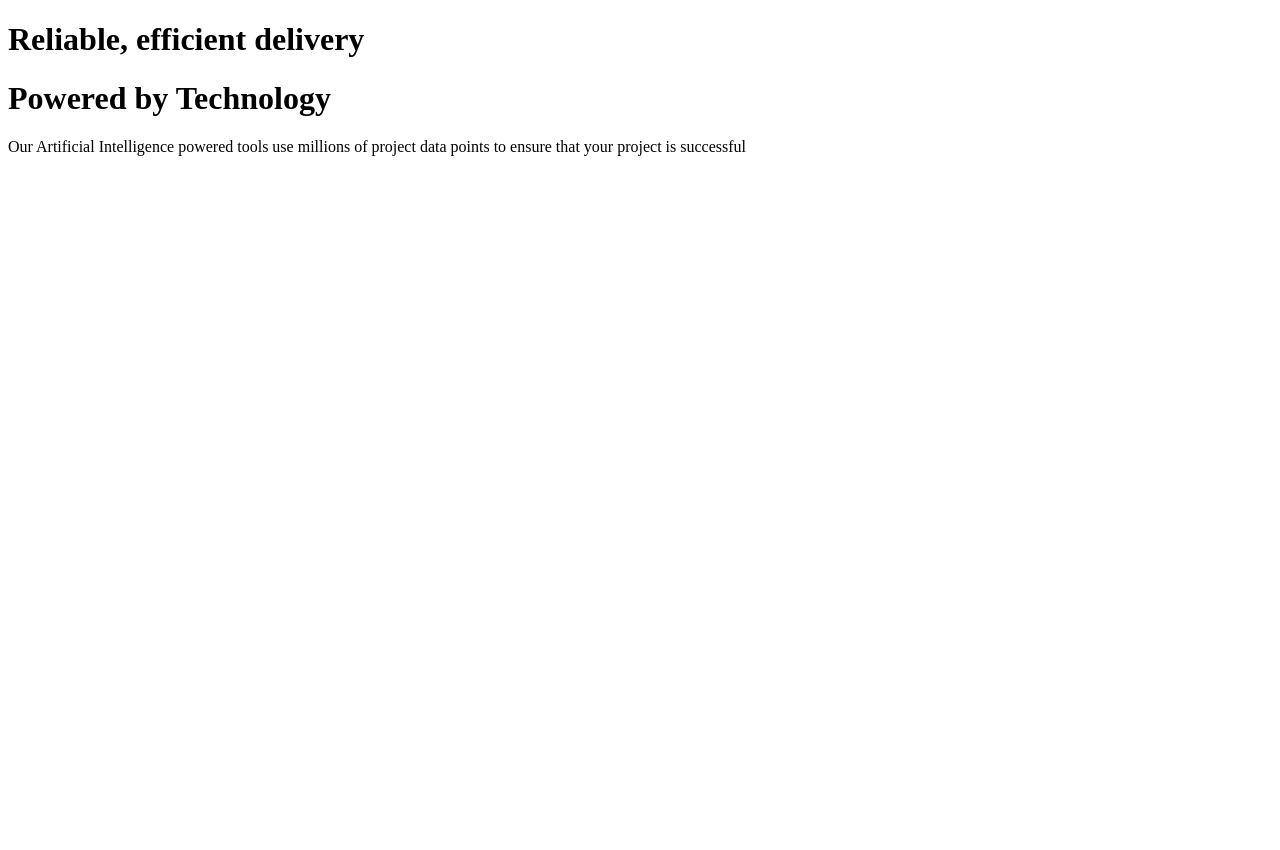
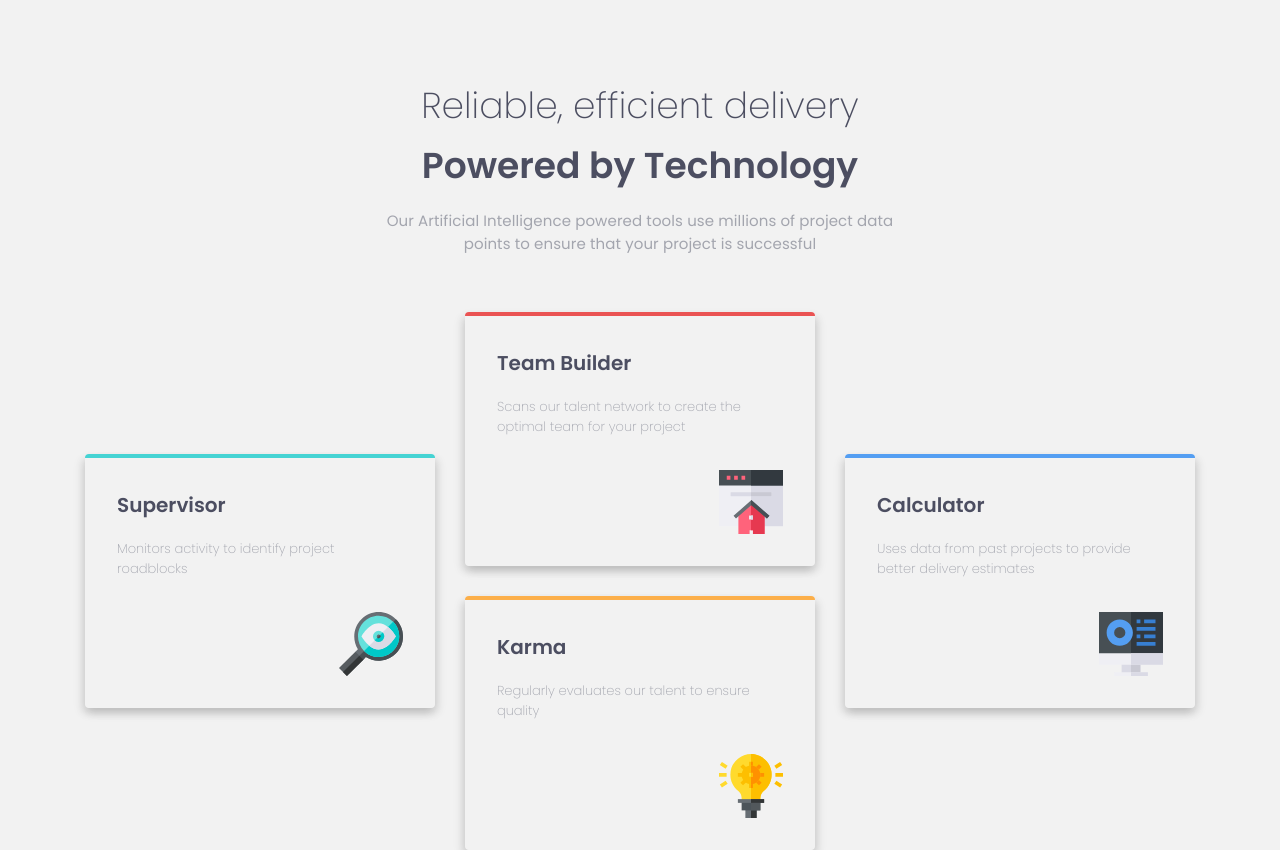
Before and after one commit to AdamullaOsas/FourCardFeature, a plain HTML site: page index.html in a window 1280 px wide. Before the commit the page ends 800 px from the top, so only its background shows below. Drawn offline with Linux system fonts and the light colour scheme.

Commit message:
finished(?)

```diff
--- a/index.html
+++ b/index.html
@@ -4,25 +4,57 @@
         <meta charset="UTF-8" />
         <meta name="viewport" content="width=device-width, initial-scale=1.0" />
 
-        <link rel="stylesheet" href="style.css" />
+        <link rel="preconnect" href="https://fonts.googleapis.com" />
+        <link rel="preconnect" href="https://fonts.gstatic.com" crossorigin />
+        <link
+            href="https://fonts.googleapis.com/css2?family=Fraunces:ital,opsz,wght@0,9..144,100..900;1,9..144,100..900&family=Inter:ital,opsz,wght@0,14..32,100..900;1,14..32,100..900&family=Montserrat:ital,wght@0,100..900;1,100..900&family=Outfit:wght@100..900&family=Poppins:ital,wght@0,100;0,200;0,300;0,400;0,500;0,600;0,700;0,800;0,900;1,100;1,200;1,300;1,400;1,500;1,600;1,700;1,800;1,900&family=Young+Serif&display=swap"
+            rel="stylesheet"
+        />
+        <link rel="stylesheet" href="./styles.css" />
         <title>Four card feature section</title>
     </head>
     <body>
-        <div class="text">
-            <div class="title">
-                <h1>Reliable, efficient delivery</h1>
-                <h1>Powered by Technology</h1>
+        <main class="container">
+            <div class="text">
+                <h1 class="first">Reliable, efficient delivery</h1>
+                <h1 class="second">Powered by Technology</h1>
+                <p>
+                    Our Artificial Intelligence powered tools use millions of
+                    project data points to ensure that your project is
+                    successful
+                </p>
             </div>
-            <p>
-                Our Artificial Intelligence powered tools use millions of
-                project data points to ensure that your project is successful
-            </p>
             <div class="boxes">
-                <div class="box"></div>
-                <div class="box"></div>
-                <div class="box"></div>
-                <div class="box"></div>
+                <div class="box" id="one">
+                    <h2>Supervisor</h2>
+                    <p>Monitors activity to identify project roadblocks</p>
+                    <img src="./images/icon-supervisor.svg" alt="supervisor" />
+                </div>
+                <div class="box" id="two">
+                    <h2>Team Builder</h2>
+                    <p>
+                        Scans our talent network to create the optimal team for
+                        your project
+                    </p>
+                    <img
+                        src="./images/icon-team-builder.svg"
+                        alt="team builder"
+                    />
+                </div>
+                <div class="box" id="three">
+                    <h2>Karma</h2>
+                    <p>Regularly evaluates our talent to ensure quality</p>
+                    <img src="./images/icon-karma.svg" alt="karma" />
+                </div>
+                <div class="box" id="four">
+                    <h2>Calculator</h2>
+                    <p>
+                        Uses data from past projects to provide better delivery
+                        estimates
+                    </p>
+                    <img src="./images/icon-calculator.svg" alt="Calculator" />
+                </div>
             </div>
-        </div>
+        </main>
     </body>
 </html>
--- a/styles.css
+++ b/styles.css
@@ -1,3 +1,126 @@
 body {
     background-color: #f2f2f2;
+    margin: 0;
+    padding: 0;
+    font-family: "Poppins", sans-serif;
 }
+
+.container {
+    height: 100vh;
+
+    display: flex;
+    flex-direction: column;
+    align-items: center;
+}
+
+.text {
+    color: hsl(234, 12%, 34%);
+    max-width: 540px;
+    max-height: 168px;
+    display: flex;
+    flex-direction: column;
+    justify-content: center;
+    align-items: center;
+    margin-top: 80px;
+}
+
+.text .first {
+    font-size: 36px;
+    font-weight: 200;
+    margin: 5px 0;
+}
+
+.text .second {
+    font-size: 36px;
+    font-weight: 600;
+    margin: 0 0;
+}
+
+.text p {
+    text-align: center;
+    color: hsl(229, 6%, 66%);
+    margin: 0 15px;
+    margin-top: 16px;
+    font-size: 15px;
+    letter-spacing: 0.1px;
+    font-weight: 400;
+}
+
+.boxes {
+    margin-top: 64px;
+    display: grid;
+    grid-template-columns: auto auto auto;
+    grid-template-rows: auto auto;
+    column-gap: 30px;
+    row-gap: 30px;
+
+    max-height: 530px;
+}
+.box {
+    width: 350px;
+    min-height: 250px;
+
+    border-radius: 4px;
+    align-content: center;
+
+    display: flex;
+    flex-direction: column;
+
+    position: relative;
+
+    box-shadow: -5px 5px 10px rgba(0, 0, 0, 0.05),
+        5px 5px 10px rgba(0, 0, 0, 0.05), 0 5px 10px rgba(0, 0, 0, 0.15);
+}
+
+.box h2 {
+    margin: 0;
+    position: absolute;
+    top: 32px;
+    left: 32px;
+    font-size: 20px;
+    font-weight: 600;
+    color: hsl(234, 12%, 34%);
+}
+
+.box p {
+    position: absolute;
+    top: 68px;
+    left: 32px;
+    font-size: 13px;
+    font-weight: 200;
+    color: hsl(229, 6%, 66%);
+    max-width: 286px;
+}
+
+.box img {
+    width: 64px;
+    height: 64px;
+
+    position: absolute;
+    bottom: 32px;
+    right: 32px;
+}
+
+#one {
+    grid-column: 1;
+    grid-row: 1 / 3;
+    border-top: 4px solid hsl(180, 62%, 55%);
+}
+#four {
+    grid-column: 3;
+    grid-row: 1 / 3;
+    border-top: 4px solid hsl(212, 86%, 64%);
+}
+
+#one,
+#four {
+    margin: auto 0;
+}
+
+#two {
+    border-top: 4px solid hsl(0, 78%, 62%);
+}
+
+#three {
+    border-top: 4px solid hsl(34, 97%, 64%);
+}
```
